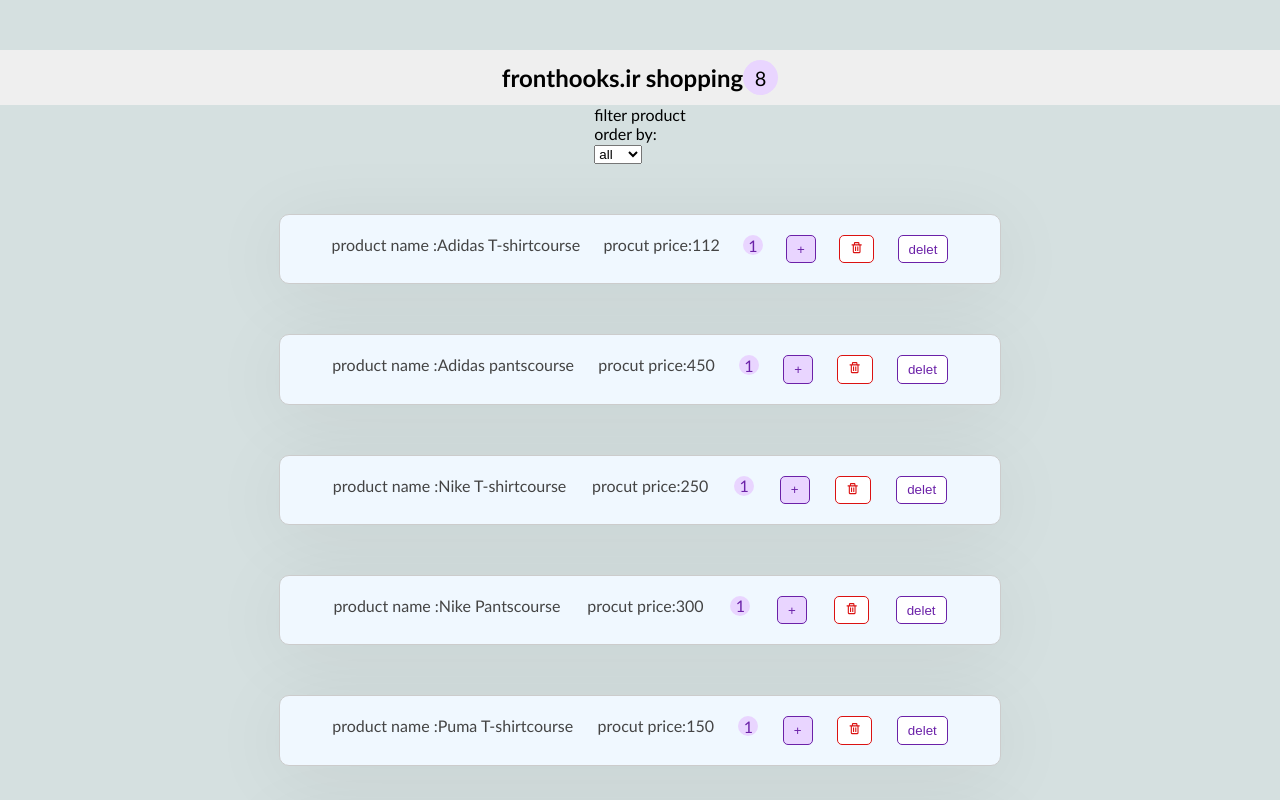
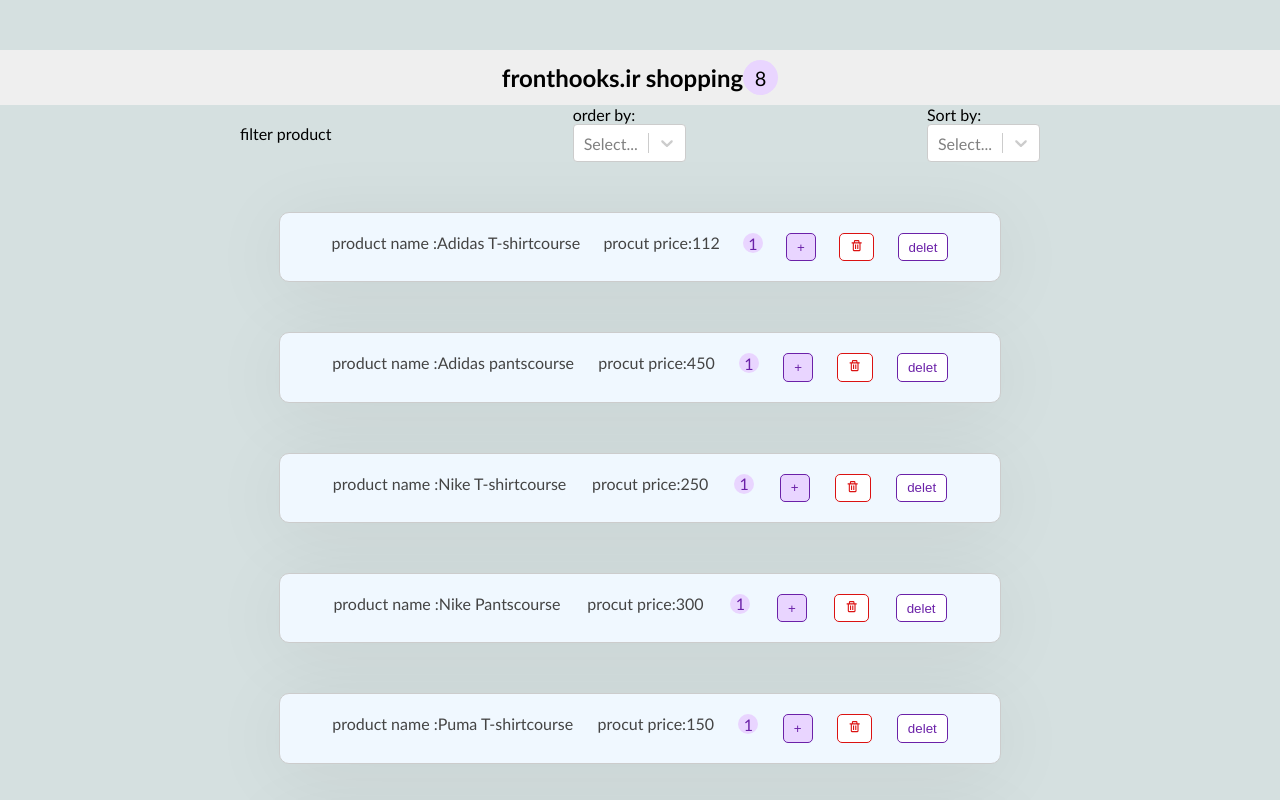
Before and after one commit to alimhp/react-course, a React (Create React App) app: page / in a window 1280 px wide. Shown: the top 800 px of the page. Built offline with nearby package versions, Linux system fonts and the light colour scheme.

Commit message:
price sort

```diff
--- a/package.json
+++ b/package.json
@@ -10,6 +10,7 @@
     "react-dom": "^18.0.0",
     "react-icons": "^4.3.1",
     "react-scripts": "5.0.0",
+    "react-select": "^5.3.2",
     "web-vitals": "^2.1.4"
   },
   "scripts": {
--- a/src/component/Filter/Filter.js
+++ b/src/component/Filter/Filter.js
@@ -1,29 +1,48 @@
 import { useState } from "react";
 import { useProductAction } from "../Providers/ProductsProvider";
+import Select from "react-select";
+import styles from "./Filter.module.css";
+
+const options = [
+  { value: "", label: "ALL" },
+  { value: "S", label: "S" },
+  { value: "M", label: "M" },
+  { value: "XL", label: "XL" },
+  { value: "XXL", label: "XXL" },
+  { value: "L", label: "L" },
+];
+const SortOptions = [
+  { value: "highest", label: "highest" },
+  { value: "lowest", label: "lowest" },
+];
 
 const Filter = () => {
   const dispatch = useProductAction();
   const [value, setValue] = useState("");
+  const [Sort, setSort] = useState("");
 
+  const changeHandler = (selectedOption) => {
+    console.log(selectedOption);
+    dispatch({ type: "Sort", selectedOption });
+    dispatch({ type: "Filter", selectedOption });
 
-  const changeHandler = (e) => {
-    dispatch({ type: "Filter", event: e });
-    setValue(e.target.value);
+    setValue(selectedOption);
+  };
+  const SortHandler = (selectedOption) => {
+    console.log(selectedOption);
+    dispatch({ type: "Sort", selectedOption });
+    setSort(selectedOption);
   };
   return (
-    <div>
+    <div className={styles.filter}>
       filter product
       <div>
         <p>order by:</p>
-
-        <select onChange={changeHandler} value={value}>
-          <option value="">all</option>
-          <option value="S">S</option>
-          <option value="M">M</option>
-          <option value="XL">XL</option>
-          <option value="XXL">XXL</option>
-          <option value="L">L</option>
-        </select>
+        <Select value={value} onChange={changeHandler} options={options} />
+      </div>
+      <div>
+        <p>Sort by:</p>
+        <Select value={Sort} onChange={SortHandler} options={SortOptions} />
       </div>
     </div>
   );
--- /dev/null
+++ b/src/component/Filter/Filter.module.css
@@ -0,0 +1,6 @@
+.filter {
+    display: flex;
+    justify-content: space-between;
+    width: 50rem;
+    align-items: center;
+}
--- a/src/component/Providers/ProductsProvider.js
+++ b/src/component/Providers/ProductsProvider.js
@@ -108,13 +108,42 @@
       return fiteredProducts;
     }
     case "Filter":
-      if (action.event.target.value === "") {
+      const value = action.selectedOption.value;
+      if (value === "") {
         return productsData;
       } else {
         const filterproduct = productsData.filter(
-          (p) => p.availableSizes.indexOf(action.event.target.value) >= 0
+          (p) => p.availableSizes.indexOf(value) >= 0
         );
         return filterproduct;
+      }
+    case "Sort":
+      // const value = action.selectedOption.value;
+      const valueSort = action.selectedOption.value;
+
+      const product = [...state];
+      if (valueSort === "highest") {
+        const SortedProduct = product.sort((a, b) => {
+          if (a.price < b.price) {
+            return 1;
+          }
+          if (a.price > b.price) {
+            return -1;
+          }
+          return 0;
+        });
+        return SortedProduct;
+      } else {
+        const SortedProduct = product.sort((a, b) => {
+          if (a.price > b.price) {
+            return 1;
+          }
+          if (a.price < b.price) {
+            return -1;
+          }
+          return 0;
+        });
+        return SortedProduct;
       }
 
     default:
```
Also changed, not shown: 1 other file (tests, documents, lock files or other folders).
